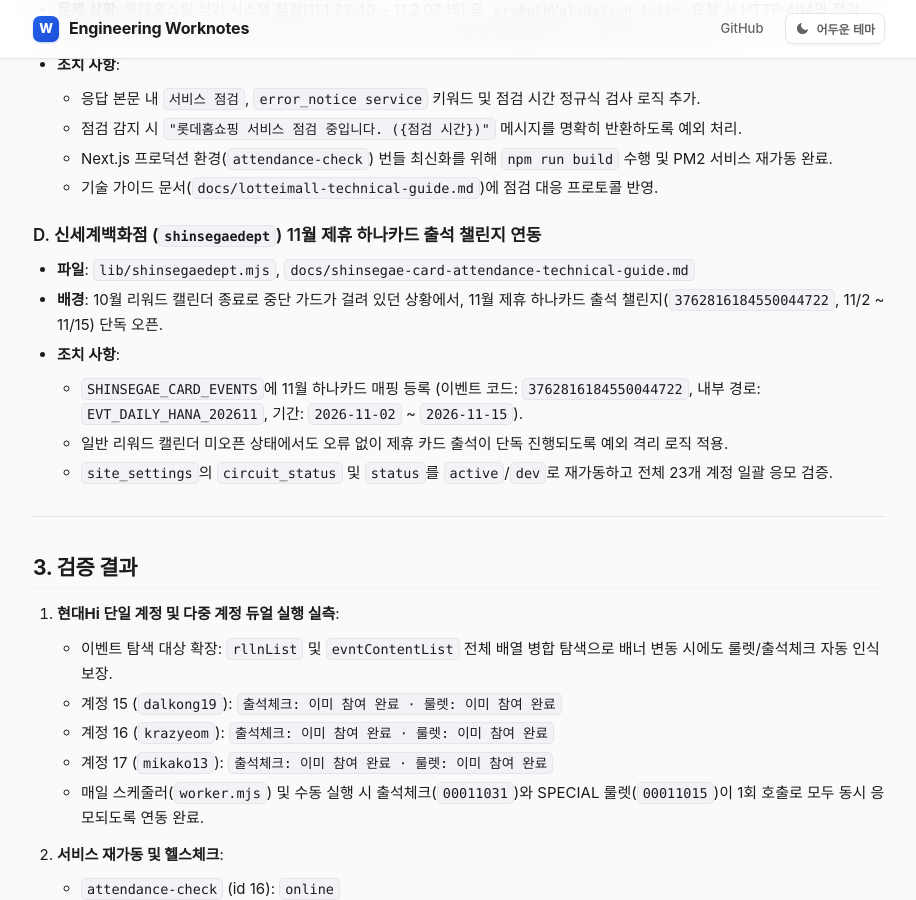
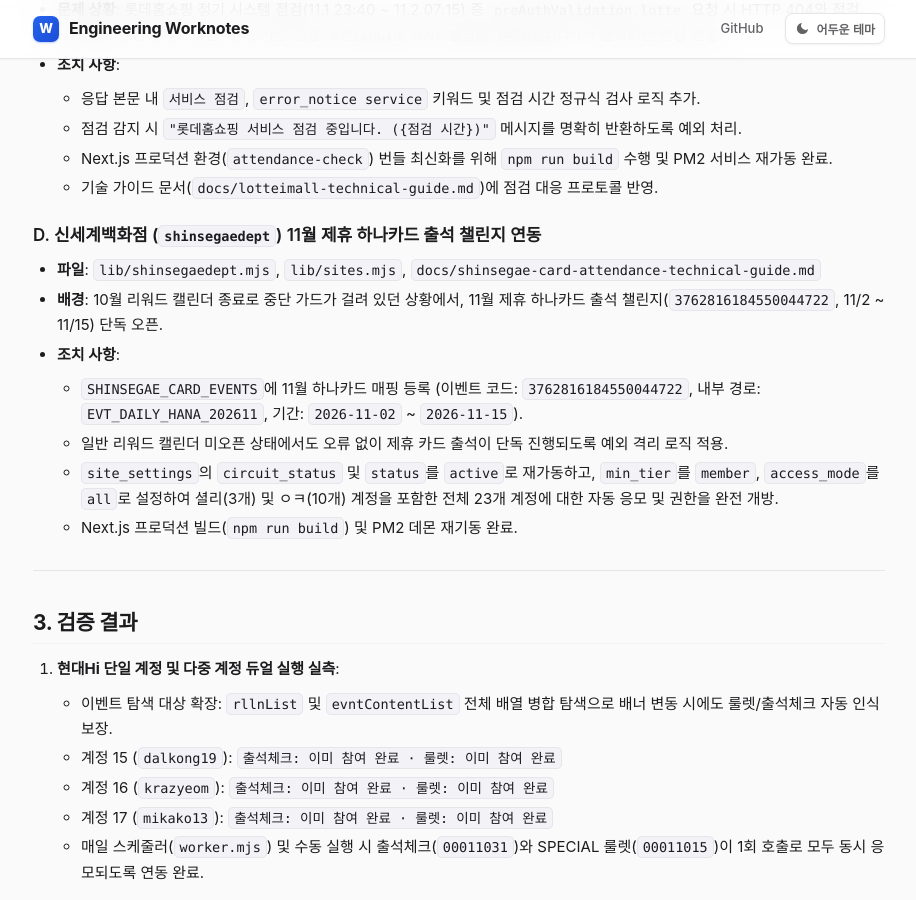
Before and after one commit to krazyeom/worknote, a Jekyll site: the page built from notes/2026-11-02-attendance-thehyundai-roulette-and-lottecinema.md, in a window 1280 px wide and 900 px high, scrolled down 1396 px. Shown: the whole window, without its empty margins (181-1097 px from the left). Built offline with Jekyll 4.4.1, drawn with Linux system fonts in a browser that asks for light colours; our own code applies the rules of GitHub Pages for plain Markdown files.

Commit message:
docs: note Shirley and OK accounts activation for Shinsegae Dept

```diff
--- a/notes/2026-11-02-attendance-thehyundai-roulette-and-lottecinema.md
+++ b/notes/2026-11-02-attendance-thehyundai-roulette-and-lottecinema.md
@@ -43,12 +43,13 @@
   - 기술 가이드 문서(`docs/lotteimall-technical-guide.md`)에 점검 대응 프로토콜 반영.
 
 ### D. 신세계백화점 (`shinsegaedept`) 11월 제휴 하나카드 출석 챌린지 연동
-* **파일**: `lib/shinsegaedept.mjs`, `docs/shinsegae-card-attendance-technical-guide.md`
+* **파일**: `lib/shinsegaedept.mjs`, `lib/sites.mjs`, `docs/shinsegae-card-attendance-technical-guide.md`
 * **배경**: 10월 리워드 캘린더 종료로 중단 가드가 걸려 있던 상황에서, 11월 제휴 하나카드 출석 챌린지(`3762816184550044722`, 11/2 ~ 11/15) 단독 오픈.
 * **조치 사항**:
   - `SHINSEGAE_CARD_EVENTS`에 11월 하나카드 매핑 등록 (이벤트 코드: `3762816184550044722`, 내부 경로: `EVT_DAILY_HANA_202611`, 기간: `2026-11-02` ~ `2026-11-15`).
   - 일반 리워드 캘린더 미오픈 상태에서도 오류 없이 제휴 카드 출석이 단독 진행되도록 예외 격리 로직 적용.
-  - `site_settings`의 `circuit_status` 및 `status`를 `active`/`dev`로 재가동하고 전체 23개 계정 일괄 응모 검증.
+  - `site_settings`의 `circuit_status` 및 `status`를 `active`로 재가동하고, `min_tier`를 `member`, `access_mode`를 `all`로 설정하여 셜리(3개) 및 ㅇㅋ(10개) 계정을 포함한 전체 23개 계정에 대한 자동 응모 및 권한을 완전 개방.
+  - Next.js 프로덕션 빌드(`npm run build`) 및 PM2 데몬 재기동 완료.
 
 ---
 
```
